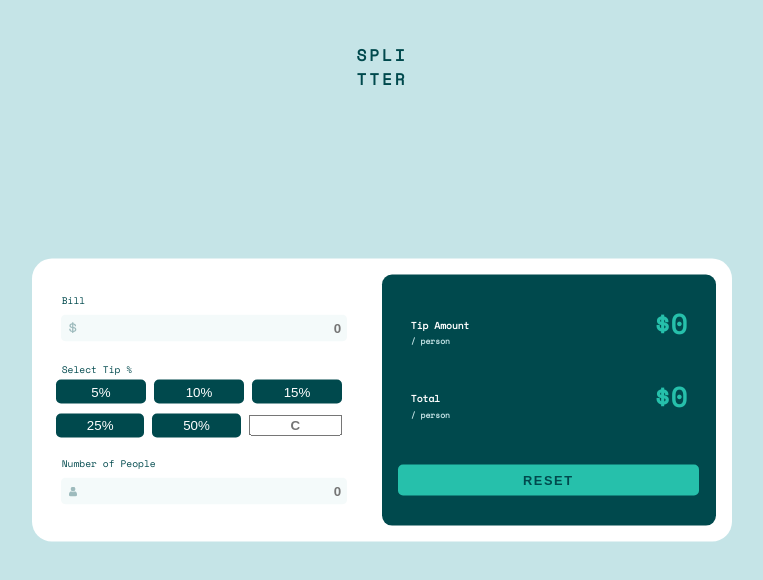
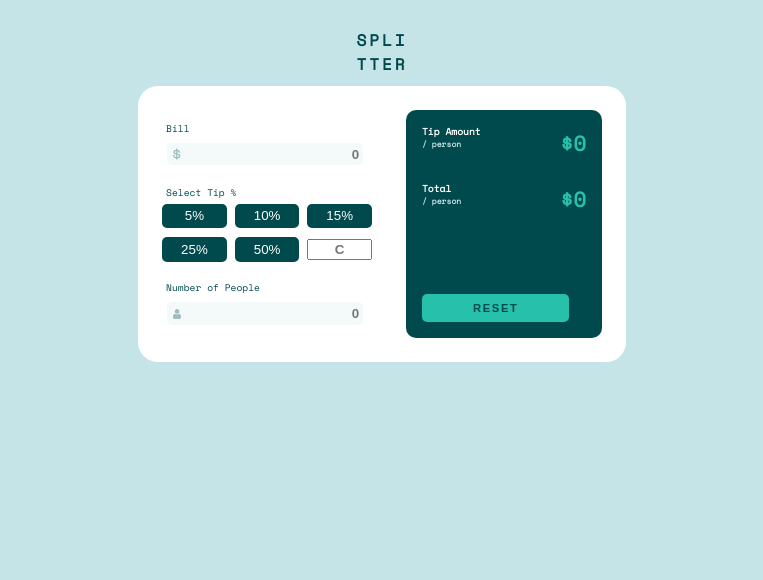
Before and after one commit to julaxe/React-TipCalculator, a React (Create React App) app in the folder tip-calculator/: page / in a window 1280 px wide. Shown: the top 580 px of the page, without its empty margins (258-1021 px from the left). Built offline with nearby package versions, Linux system fonts and the light colour scheme.

Commit message:
CSS changes implementig grid

```diff
--- a/tip-calculator/src/App.css
+++ b/tip-calculator/src/App.css
@@ -1,8 +1,13 @@
 html{
   background: #c5e4e7;
 }
+.App{
+  display:grid;
+  grid-template-rows: 30% 70%;
+  align-items: center;
+  justify-content: center;
+}
 .header{
-  padding: 2rem;
   text-align: center;
   width:100%;
   font-weight: 900;
@@ -11,14 +16,15 @@ html{
   letter-spacing: 3px;
 }
 .calculator{
-  position: absolute;
-  top: 50%;
-  left: 50%;
-  transform: translate(-50%, -50%);
   background: white;
   font-weight: 400;
-  width:70%;
-  max-width: 700px;
+  width:100%;
+  min-width: 200px;
   border-radius:20px;
   color: #00494d;
 }
+@media (max-width: 375px) {
+  .App{
+    grid-template-rows: 20% 80%;
+  }
+}
--- a/tip-calculator/src/Calculator.css
+++ b/tip-calculator/src/Calculator.css
@@ -3,11 +3,14 @@
     box-sizing: border-box;
 }
 .form{
-   display: flex;
-   flex-wrap: wrap;
+   display: grid;
+   grid-template-columns: 50% 50%;
 }
-.form > *{
-    flex: 1 1 330px;
+@media (max-width: 375px) {
+    .form{
+        grid-template-columns: none;
+        grid-template-rows: 50vh 30vh;
+    }
 }
 .left{
     padding: 1.5rem;
@@ -41,18 +44,18 @@
 }
 .select-Tip{
     width: 100%;
-    display: flex;
     gap: 0.5em;
-    flex-wrap: wrap;
+    display: grid;
+    grid-template-columns: 33% 33% 33%;
     padding-bottom: 0.5rem;
 }
-.select-Tip > * {
-    flex: 1 0 25%;
+@media (max-width: 375px) {
+    .select-Tip{
+        grid-template-columns: 50% 50%;
+    }
 }
 .tip-option > input{
     width: 100%;
-    min-width: 7em;
-
 }
 .select-Tip input{
     font-weight: 600;
@@ -68,6 +71,8 @@
     border-radius: 5px;
 }
 .cl-button-active{
+    width:100%;
+    padding: 0.3rem;
     background-color:  #26c0ab;
     color: #00494d;
     border: none;
@@ -83,23 +88,36 @@ label{
     font-size: 60%;
     padding-left: 2%;
 }
+.green-container{
+    padding: 1.5rem;
+}
 .right{
     background-color: #00494d;
     width:100%;
+    height:100%;
     border-radius: 10px;
     color: white;
-    margin: 1rem;
+    display: grid;
+    grid-template-rows: 50% 50%;
+}
+@media (max-width: 375px) {
+    .right{
+        grid-template-rows: 60% 40%;
+    }
+}
+.right-top{
+    display: grid;
+    grid-template-rows: 50% 50%;
 }
 .result-template{
-    margin: 1.7rem;
+    padding-left: 1rem;
+    padding-right: 1rem;
     display: grid;
     font-size: 0.6rem;
-    grid-template:
-            "a  c"
-            "b  c"
+    grid-template-columns: 50% 50%;
 }
 .result-template p{
-    margin: 0.1rem;
+    margin: 0rem;
     font-weight: 600;
 }
 .person{
@@ -107,18 +125,25 @@ label{
     color: #c5e4e7;
 }
 .result{
-    font-size: 1.7rem;
-    grid-area: c;
+    position: relative;
+    top: 30%;
+    font-size: 1.3rem;
     text-align: right;
     color: #26c0ab;
     font-weight: bold;
 }
+.right-bottom{
+    align-self: end;
+}
+.reset-container{
+    width:100%;
+    padding: 1em;
+}
 .reset{
-    margin:1rem;
     padding: 0.5rem;
     width: 90%;
     border: none;
-    font-size: 0.8rem;
+    font-size: 0.7rem;
     font-weight: 700;
     border-radius: 5px;
     background-color:#26c0ab;
--- a/tip-calculator/src/Calculator.js
+++ b/tip-calculator/src/Calculator.js
@@ -77,20 +77,33 @@ export default function Calculator() {
                 </div>
             </div>
 
+            <div className="green-container">
                 <div className="right">
+                    <div className="right-top">
                         <div className="result-template">
+                            <div className="result-left">
                                 <p className="name"><br></br>Tip Amount</p>
-                    <p className="result">${result.tip}</p>
                                 <p className="person">/ person</p>
                             </div>
+                            <div className="result-right">
+                                <p className="result">${result.tip}</p>
+                            </div>
+                        </div>
                         <div className="result-template">
+                            <div className="result-left">
                                 <p className="name"><br></br>Total</p>
+                                <p className="person">/ person</p>
+                            </div>
+                            <div className="result-right">
                                 <p className="result">${result.total}</p>
-                    <p className="person">/ person</p>
-
                             </div>
-                <div>
+                        </div>
+                    </div>
+                    <div className="right-bottom">
+                        <div className="reset-container">
                             <button className="reset">RESET</button>
+                        </div>
+                    </div>
                 </div>
             </div>
 
```
Lines whose indentation alone changed are shown as unchanged.
